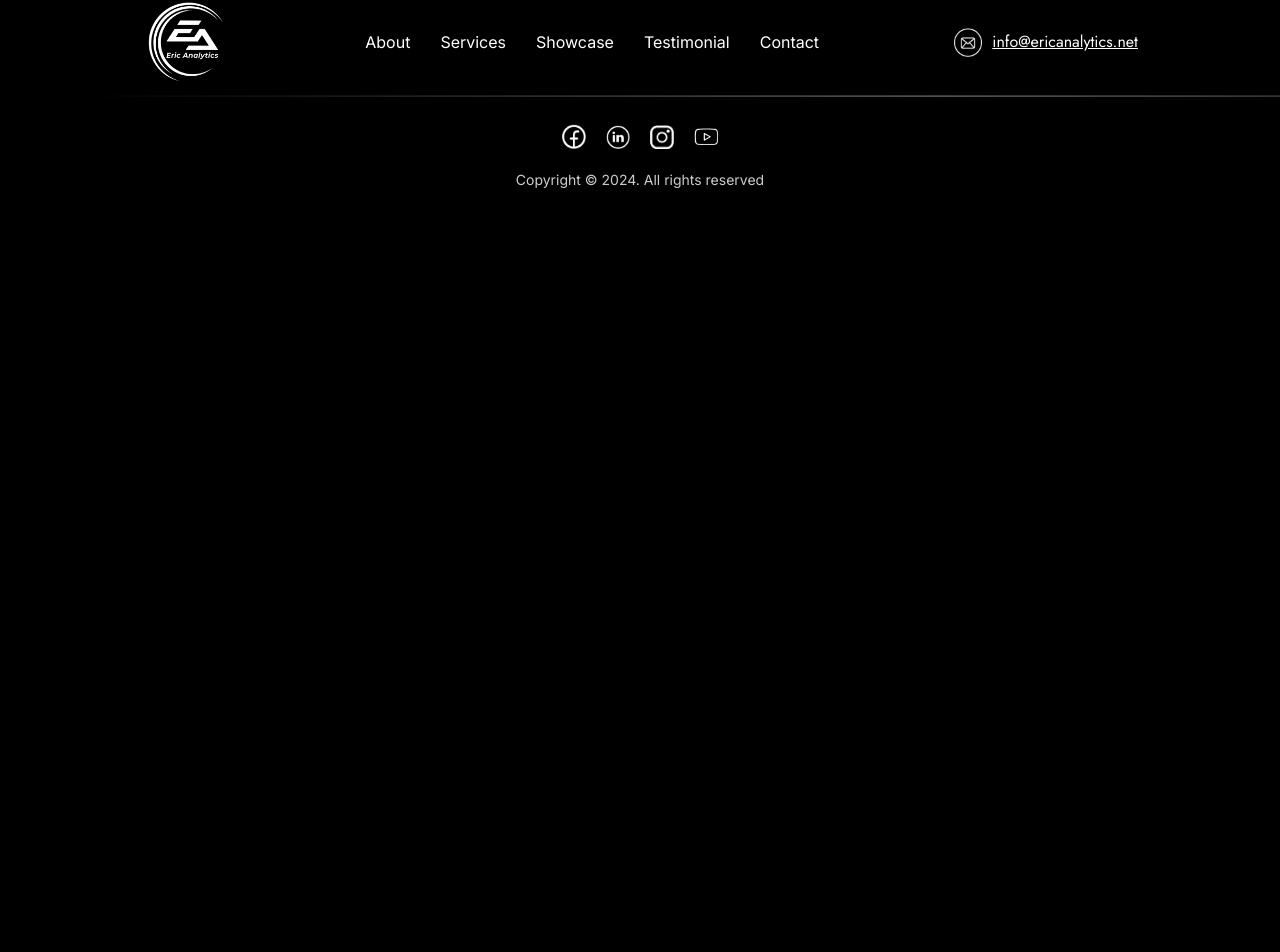
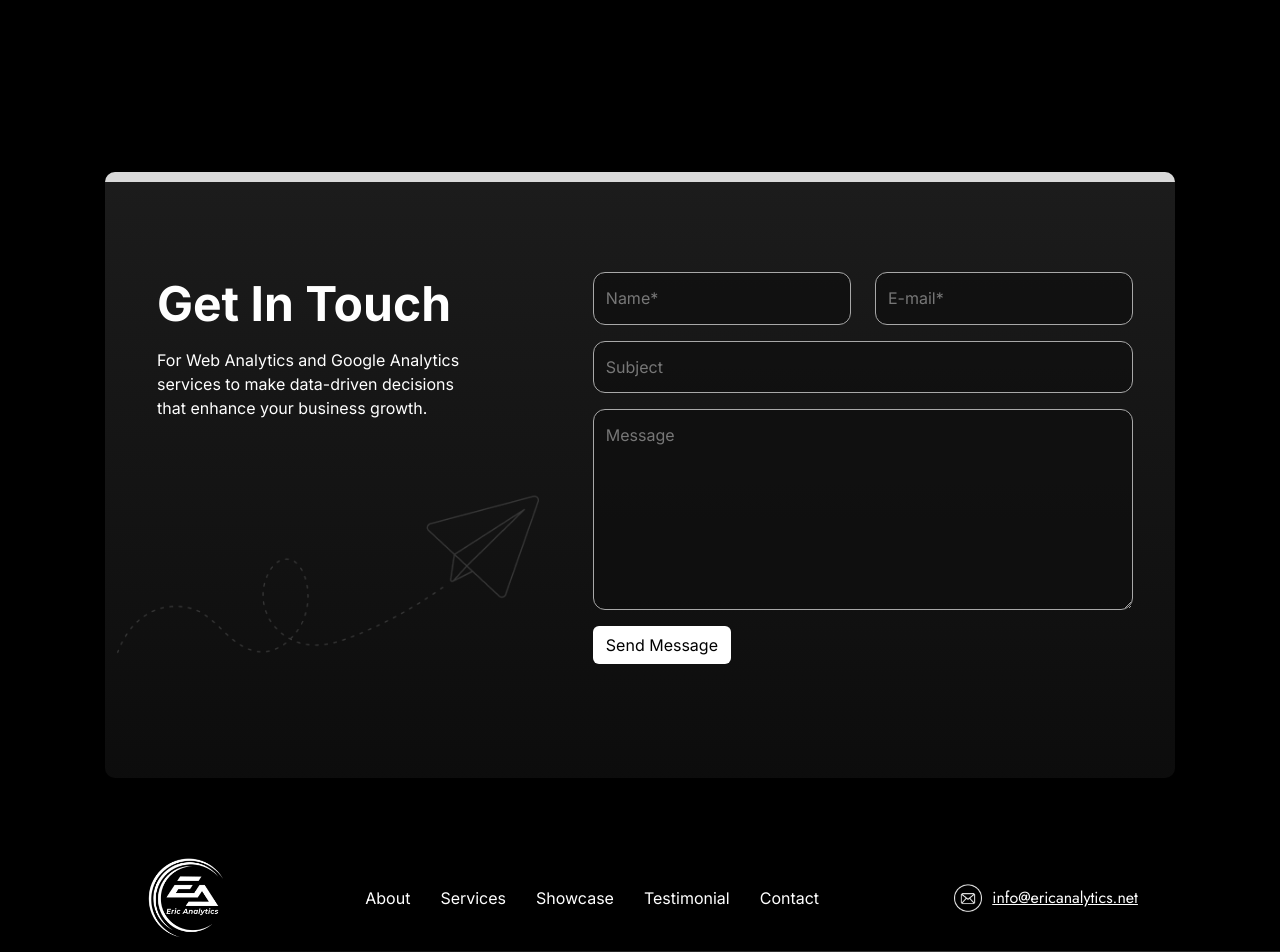
Before and after one commit to ericanalytics/ericanalytics, a Next.js app: page / in a window 1280 px wide. Shown: the part 6501-7453 px from the top of the page. Before the commit the page ends 6731 px from the top, so only its background shows below. Built offline with nearby package versions, Linux system fonts and the light colour scheme.

Commit message:
Contact form

```diff
--- a/app/page.tsx
+++ b/app/page.tsx
@@ -3,6 +3,7 @@ import Script from 'next/script';
 import React, { useEffect } from 'react';
 import Header from '../components/header';
 import Footer from '../components/footer';
+import Contact from '../components/contact';
 import Image from 'next/image';
 import 'bootstrap/dist/css/bootstrap.min.css'; // Import Bootstrap CSS
 import './/style.css';
@@ -480,7 +481,7 @@ export default function Home() {
           </div>
         </div>
       </div>
-
+            <Contact />
       {/* Footer Section */}
       <Footer scrollToSection={scrollToSection} />
     </div>
--- /dev/null
+++ b/components/contact.tsx
@@ -0,0 +1,120 @@
+import React, { useState } from "react";
+import emailjs from "emailjs-com";
+import Image from "next/image";
+
+const Contact: React.FC = () => {
+  const [formData, setFormData] = useState({
+    name: "",
+    email: "",
+    subject: "",
+    message: "",
+  });
+  const [loading, setLoading] = useState(false);
+  const [successMessage, setSuccessMessage] = useState("");
+  const [errorMessage, setErrorMessage] = useState("");
+
+  const handleChange = (e: React.ChangeEvent<HTMLInputElement | HTMLTextAreaElement>) => {
+    setFormData({
+      ...formData,
+      [e.target.name]: e.target.value,
+    });
+  };
+
+  const handleSubmit = (e: React.FormEvent<HTMLFormElement>) => {
+    e.preventDefault();
+    setLoading(true);
+
+    emailjs
+      .send(
+        "YOUR_SERVICE_ID", // Replace with your EmailJS service ID
+        "YOUR_TEMPLATE_ID", // Replace with your EmailJS template ID
+        formData,
+        "YOUR_USER_ID" // Replace with your EmailJS user ID
+      )
+      .then(
+        (response) => {
+          console.log("Email sent successfully!", response);
+          setSuccessMessage("Your message has been sent!");
+          setLoading(false);
+          setFormData({ name: "", email: "", subject: "", message: "" }); // Reset form
+        },
+        (err) => {
+          console.log("Failed to send email. Error:", err);
+          setErrorMessage("Failed to send your message. Please try again.");
+          setLoading(false);
+        }
+      );
+  };
+
+  return (
+    <div id="contact" className="container">
+      <div className="contact-section row">
+        <div className="contact-info col-md-5">
+          <div className="ang_1">
+            <h3>Get In Touch</h3>
+            <p>
+              For Web Analytics and Google Analytics services to make data-driven decisions that enhance your business growth.
+            </p>
+          </div>
+          <Image className="objct" src="/images/object.png" alt="Object" width={200} height={100} />
+        </div>
+
+        <div className="col-md-7">
+          <form className="fom_1" onSubmit={handleSubmit}>
+            <div className="row">
+              <div className="col-md-6 mb-3">
+                <input
+                  type="text"
+                  className="form-control"
+                  placeholder="Name*"
+                  name="name"
+                  value={formData.name}
+                  onChange={handleChange}
+                  required
+                />
+              </div>
+              <div className="col-md-6 mb-3">
+                <input
+                  type="email"
+                  className="form-control"
+                  placeholder="E-mail*"
+                  name="email"
+                  value={formData.email}
+                  onChange={handleChange}
+                  required
+                />
+              </div>
+            </div>
+            <div className="mb-3">
+              <input
+                type="text"
+                className="form-control"
+                placeholder="Subject"
+                name="subject"
+                value={formData.subject}
+                onChange={handleChange}
+              />
+            </div>
+            <div className="mb-3">
+              <textarea
+                className="form-control"
+                placeholder="Message"
+                name="message"
+                value={formData.message}
+                onChange={handleChange}
+                required
+              />
+            </div>
+            <button type="submit" className="btn btn-block snd_msg1" disabled={loading}>
+              {loading ? "Sending..." : "Send Message"}
+            </button>
+          </form>
+          {successMessage && <p className="success-message">{successMessage}</p>}
+          {errorMessage && <p className="error-message">{errorMessage}</p>}
+        </div>
+      </div>
+    </div>
+  );
+};
+
+export default Contact;
--- a/package.json
+++ b/package.json
@@ -10,6 +10,7 @@
   },
   "dependencies": {
     "bootstrap": "^5.3.3",
+    "emailjs-com": "^3.2.0",
     "next": "14.2.10",
     "react": "^18",
     "react-bootstrap": "^2.10.5",
```
Also changed, not shown: 1 other file (tests, documents, lock files or other folders).
